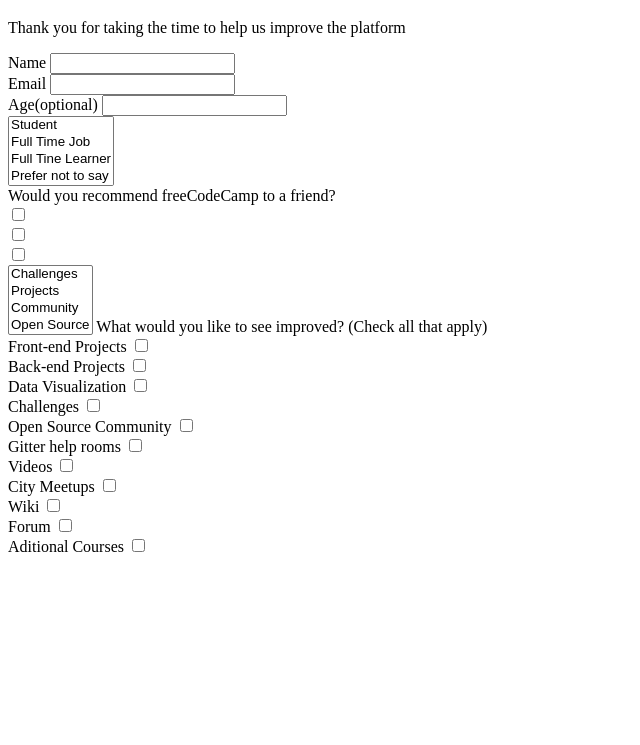
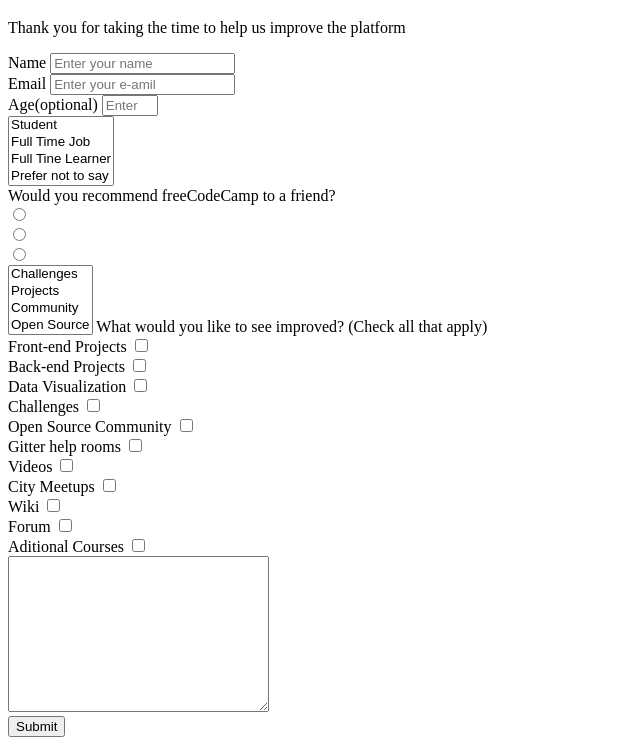
Before and after one commit to AleMta/Jenni_Ale_Repository, a plain HTML site: page index.html in a window 1280 px wide. Shown: the part 61-806 px from the top of the page, without its empty margins (0-640 px from the left). Drawn offline with Linux system fonts and the light colour scheme.

Commit message:
Structure finished

```diff
--- a/index.html
+++ b/index.html
@@ -9,22 +9,26 @@
   <body>
     <script src="https://cdn.freecodecamp.org/testable-projects-fcc/v1/bundle.js"></script>
     <h1 id="title">freeCodeCamp Survey Form</h1>
-    <p>Thank you for taking the time to help us improve the platform</p>
+    <p id="description">Thank you for taking the time to help us improve the platform</p>
 
 
-<form action="">
-<label for="">Name</label>
-<input type="text" id="name">
+<form id="survey-form" action="">
+
+<label id="name-label" for="">Name</label>
+<input type="text" id="name" placeholder="Enter your name" required>
 <br>
-<label for="">Email</label>
-<input type="text" id="Email">
+
+<label id="email-label" for="">Email</label>
+<input type="email" id="email" placeholder="Enter your e-amil" required>
 <br>
-<label for="">Age(optional)</label>
-<input type="number" id="Age">
+
+<label id="number-label" for="">Age(optional)</label>
+<input type="number" id="number" min="18" max="99" placeholder="Enter your age">
 <br>
+
 <!-- <label for=""></label>
 <input type="text" id="select current role"> -->
-<select multiple name="drawfs" id="drawfs">
+<select multiple name="drawfs" id="dropdown">
   <label>Which option best describes your current role?</label>
   <option>Student</option>
   <option>Full Time Job</option>
@@ -36,11 +40,11 @@
 <label>Would you recommend freeCodeCamp to a friend?
   <br>
 
-<input type="checkbox">
+<input name="attribute" type="radio" value="Definitely">
 <br>
-<input type="checkbox">
+<input name="attribute" type="radio" value="Maybe">
 <br>
-<input type="checkbox">
+<input name="attribute" type="radio" value="Not sure">
 </label>
 <br>
 <select multiple name="drawfs" id="drawfs">
@@ -54,37 +58,42 @@
 <label> What would you like to see improved? (Check all that apply)
 <br>
 <label>Front-end Projects</label>
-<input type="checkbox">
+<input type="checkbox" value="Front-end Projects">
 <br>
 <label>Back-end Projects</label>
-<input type="checkbox">
+<input type="checkbox" value="Back-end Projects">
 <br>
 <label>Data Visualization</label>
-<input type="checkbox">
+<input type="checkbox" value="Data Visualization">
 <br>
 <label>Challenges</label>
-<input type="checkbox">
+<input type="checkbox" value="Challenges">
 <br>
 <label>Open Source Community</label>
-<input type="checkbox">
+<input type="checkbox" value="Open Source Community">
 <br>
 <label>Gitter help rooms</label>
-<input type="checkbox">
+<input type="checkbox" value="Gitter help rooms">
 <br>
 <label>Videos</label>
-<input type="checkbox">
+<input type="checkbox" value="Videos">
 <br>
 <label>City Meetups</label>
-<input type="checkbox">
+<input type="checkbox" value="City Meetups">
 <br>
 <label>Wiki</label>
-<input type="checkbox">
+<input type="checkbox" value="Wiki">
 <br>
 <label>Forum</label>
-<input type="checkbox">
+<input type="checkbox" value="Forum">
 <br>
 <label>Aditional Courses</label>
-<input type="checkbox">
+<input type="checkbox" value="Aditional Courses">
+<br>
+
+<textarea name="comments" id="text-area" cols="30" rows="10"></textarea>
+<br>
+<input id="submit" type="submit" value="Submit" />
 
 </form>
     <!--
```
